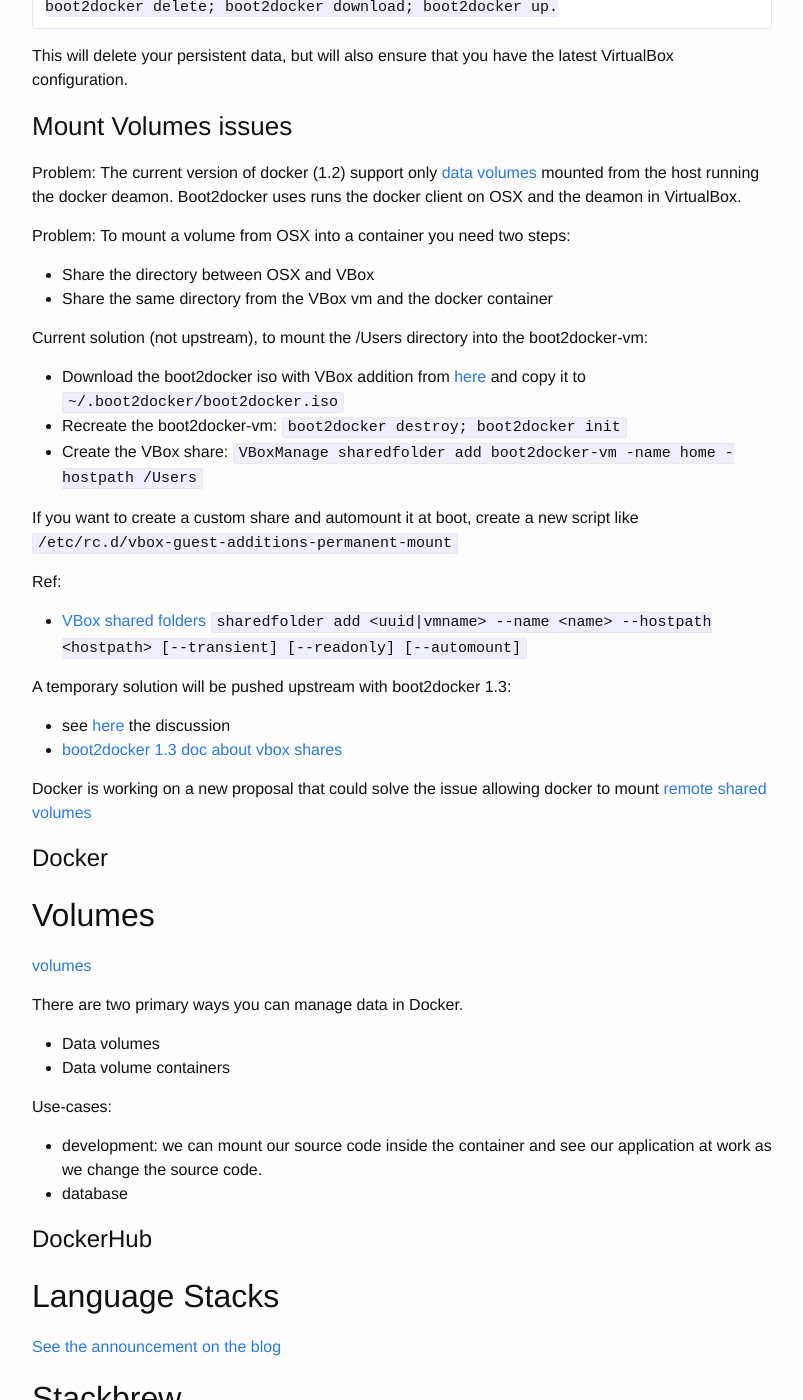
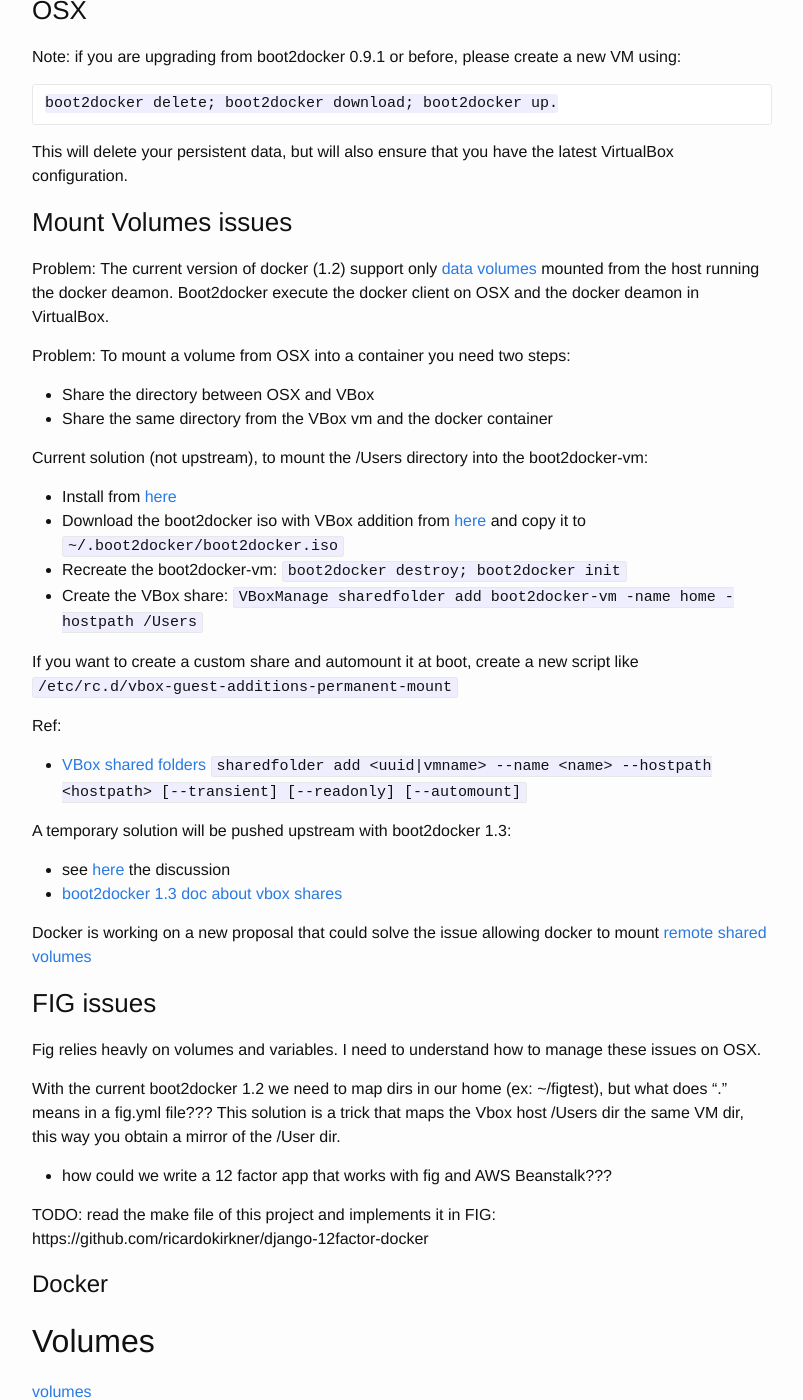
Before and after one commit to breezeight/nicola_blog, a Jekyll site: the page built from _guides/docker.markdown, in a window 1280 px wide and 1400 px high, scrolled down 1058 px. Shown: the whole window, without its empty margins (238-1041 px from the left). Built offline with Jekyll 4.4.1, drawn with Linux system fonts in a browser that asks for light colours; some of the changed text lies outside the part shown.

Commit message:
Fig support on OSX

```diff
--- a/_guides/docker.markdown
+++ b/_guides/docker.markdown
@@ -37,7 +37,7 @@
 
 
 ### Mount Volumes issues
-Problem: The current version of docker (1.2) support only [data volumes](https://docs.docker.com/userguide/dockervolumes/) mounted from the host running the docker deamon. Boot2docker uses runs the docker client on OSX and the deamon in VirtualBox.
+Problem: The current version of docker (1.2) support only [data volumes](https://docs.docker.com/userguide/dockervolumes/) mounted from the host running the docker deamon. Boot2docker execute the docker client on OSX and the docker deamon in VirtualBox.
 
 Problem: To mount a volume from OSX into a container you need two steps:
 
@@ -47,6 +47,7 @@
 Current solution (not upstream), to mount the /Users directory into the
 boot2docker-vm:
 
+* Install from [here](http://boot2docker.io/)
 * Download the boot2docker iso with VBox addition from [here](https://medium.com/boot2docker-lightweight-linux-for-docker/boot2docker-together-with-virtualbox-guest-additions-da1e3ab2465c) and copy it to `~/.boot2docker/boot2docker.iso`
 * Recreate the boot2docker-vm:  `boot2docker destroy; boot2docker init`
 * Create the VBox share: `VBoxManage sharedfolder add boot2docker-vm -name home -hostpath /Users`
@@ -68,6 +69,22 @@
 Docker is working on a new proposal that could solve the issue allowing
 docker to mount [remote shared volumes](https://github.com/docker/docker/issues/7249)
 
+### FIG issues
+Fig relies heavly on volumes and variables. I need to understand how to
+manage these issues on OSX.
+
+With the current boot2docker 1.2 we need to map dirs in our home (ex:
+~/figtest), but what does "." means in a fig.yml file??? This solution
+is a trick that maps the Vbox host /Users dir the same VM dir, this way
+you obtain a mirror of the /User dir.
+
+* how could we write a 12 factor app that works with fig and AWS
+Beanstalk???
+
+
+TODO: read the make file of this project and implements it in FIG: https://github.com/ricardokirkner/django-12factor-docker
+
+
 
 # Docker
 
@@ -84,6 +101,12 @@
 
 * development: we can mount our source code inside the container and see our application at work as we change the source code.
 * database
+
+# Fig tool
+
+## For development
+
+* [fig.yml doc](http://www.fig.sh/yml.html)
 
 # DockerHub
 
@@ -124,6 +147,10 @@
 * At the moment (oct 2014) chef-server see a container as an host, there is no
 support for clean-up. May be chef-metal can manage something for you.
 
+# AWS support for docker
+
+* [Oct 2014: Running Docker on AWS OpsWorks](http://blogs.aws.amazon.com/application-management/post/Tx2FPK7NJS5AQC5/Running-Docker-on-AWS-OpsWorks)
+
 
 # Manage container clusters
 
```
